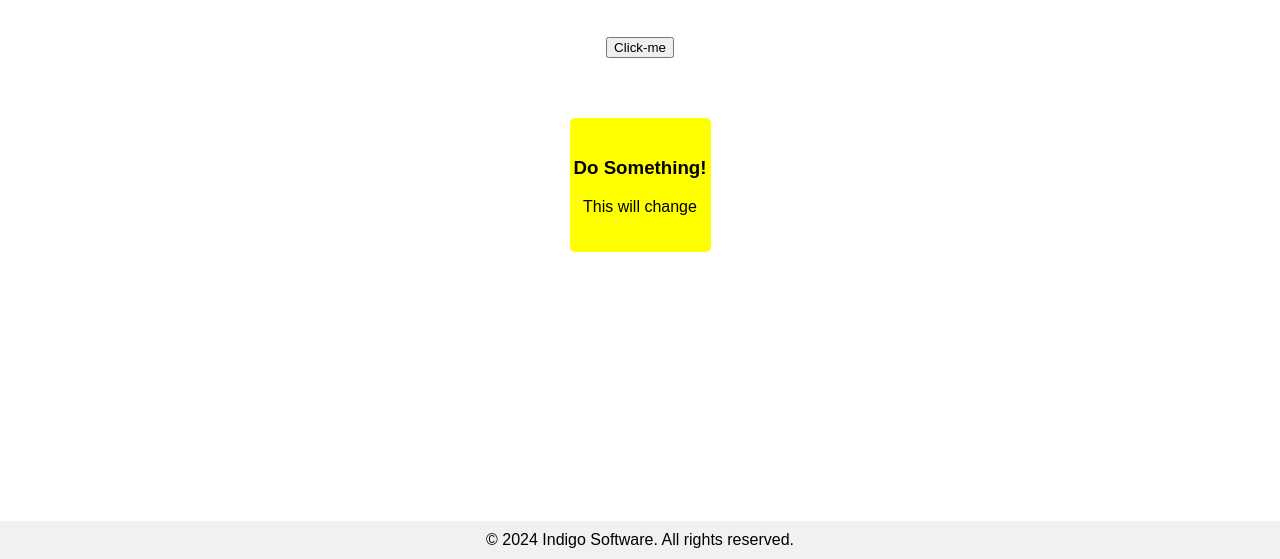
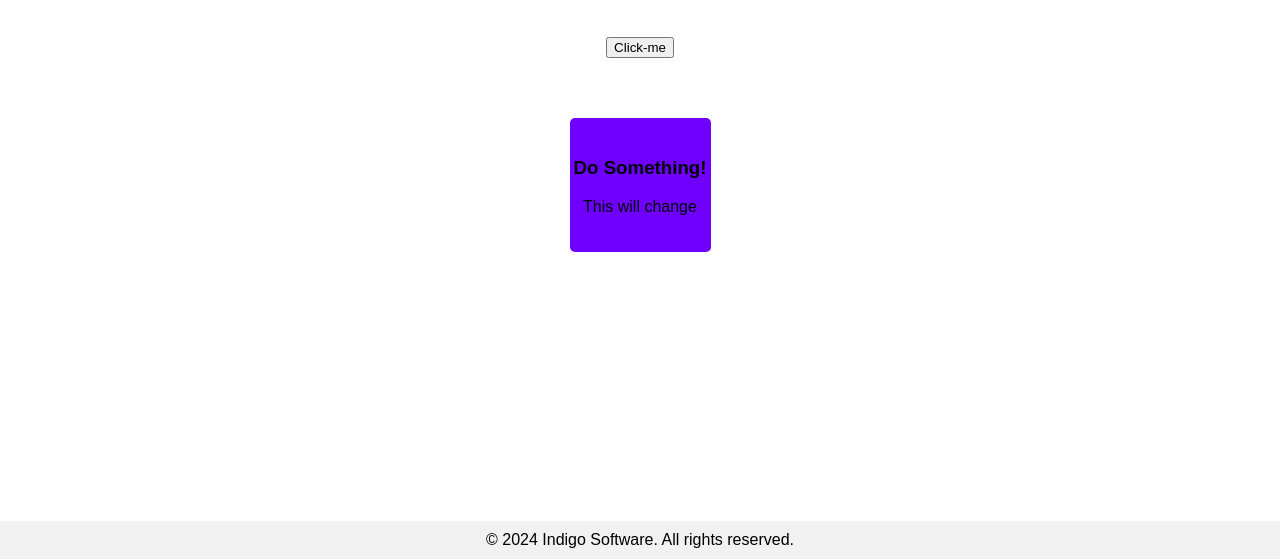
Before and after one commit to lucaslimabica/YDNNTW, a plain HTML site: page index.html in a window 1280 px wide. Shown: the part 241-800 px from the top of the page. Drawn offline with Linux system fonts and the light colour scheme.

Commit message:
Indigo Color

```diff
--- a/styles.css
+++ b/styles.css
@@ -25,7 +25,7 @@ body {
 }
 
 .empty {
-    background-color: yellow;
+    background-color: #6F00FF;
     margin-bottom: 40px;
     border-radius: 5px;
     text-align: center;
```
